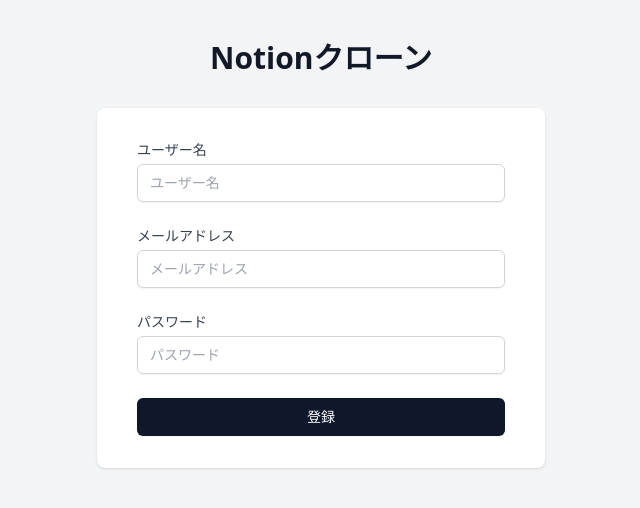
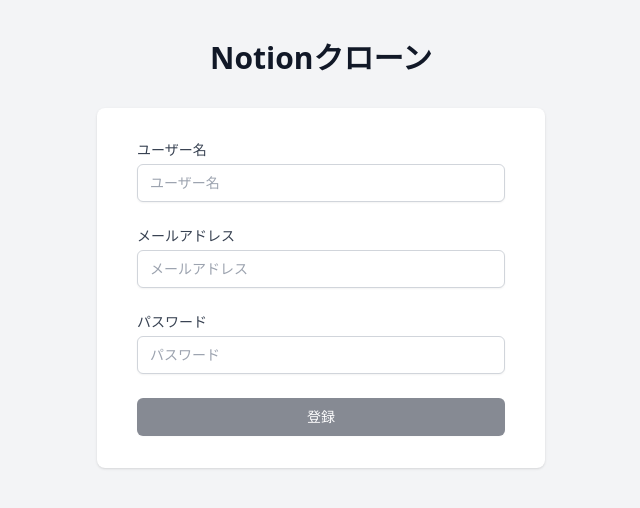
Before and after one commit to yoshisuke1013/notion-clone, a React (Vite) app: page /signup in a window 1280 px wide. Shown: the top 508 px of the page, without its empty margins (319-959 px from the left). Built offline with nearby package versions, Linux system fonts and the light colour scheme; no server answers.

Commit message:
ユーザー登録処理

```diff
--- /dev/null
+++ b/src/modules/auth/auth.repository.ts
@@ -0,0 +1,18 @@
+import { supabase } from "@/lib/supabase";
+
+export const authRepository = {
+  async signup(name: string, email: string, password: string) {
+    const { data, error } = await supabase.auth.signUp({
+      email,
+      password,
+      options: { data: { name } },
+    });
+
+    if (error != null || data == null) throw new Error(error?.message);
+
+    return {
+      ...data.user,
+      userName: data.user?.user_metadata.name,
+    };
+  },
+};
--- a/src/pages/Signup.tsx
+++ b/src/pages/Signup.tsx
@@ -1,4 +1,21 @@
+import { useState } from "react";
+import { authRepository } from "../modules/auth/auth.repository";
+
 function Signup() {
+  const [name, setName] = useState("");
+  const [email, setEmail] = useState("");
+  const [password, setPassword] = useState("");
+
+  const signup = async () => {
+    try {
+      if (name == "" || email == "" || password == "") return;
+      const user = await authRepository.signup(name, email, password);
+      console.log(user);
+    } catch (error) {
+      console.error("ユーザー登録に失敗しました", error);
+    }
+  };
+
   return (
     <div className="min-h-screen bg-gray-100 py-10 px-4 sm:px-6 lg:px-8">
       <div className="flex flex-col items-center">
@@ -23,6 +40,8 @@
                     required
                     type="text"
                     className="appearance-none block w-full px-3 py-2 border border-gray-300 rounded-md shadow-sm placeholder-gray-400 focus:outline-none focus:ring-slate-500 focus:border-slate-500 sm:text-sm"
+                    value={name}
+                    onChange={(e) => setName(e.target.value)}
                   />
                 </div>
               </div>
@@ -41,6 +60,8 @@
                     required
                     type="email"
                     className="appearance-none block w-full px-3 py-2 border border-gray-300 rounded-md shadow-sm placeholder-gray-400 focus:outline-none focus:ring-slate-500 focus:border-slate-500 sm:text-sm"
+                    value={email}
+                    onChange={(e) => setEmail(e.target.value)}
                   />
                 </div>
               </div>
@@ -59,11 +80,17 @@
                     required
                     type="password"
                     className="appearance-none block w-full px-3 py-2 border border-gray-300 rounded-md shadow-sm placeholder-gray-400 focus:outline-none focus:ring-slate-500 focus:border-slate-500 sm:text-sm"
+                    value={password}
+                    onChange={(e) => setPassword(e.target.value)}
                   />
                 </div>
               </div>
               <div>
-                <button className="w-full flex justify-center py-2 px-4 border border-transparent rounded-md shadow-sm text-sm font-medium text-white bg-slate-900 focus:outline-none focus:ring-2 focus:ring-offset-2 focus:ring-slate-500 disabled:opacity-50 disabled:cursor-not-allowed">
+                <button
+                  className="w-full flex justify-center py-2 px-4 border border-transparent rounded-md shadow-sm text-sm font-medium text-white bg-slate-900 focus:outline-none focus:ring-2 focus:ring-offset-2 focus:ring-slate-500 disabled:opacity-50 disabled:cursor-not-allowed"
+                  disabled={name == "" || email == "" || password == ""}
+                  onClick={signup}
+                >
                   登録
                 </button>
               </div>
```
